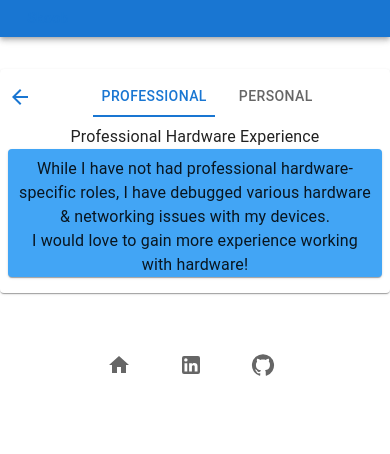
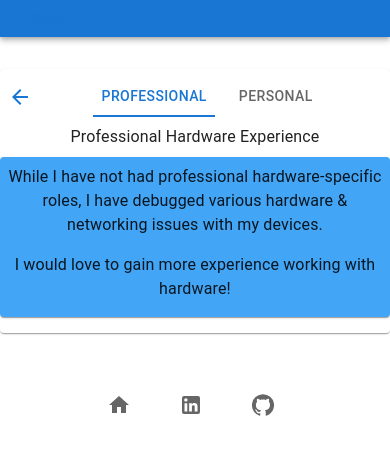
Before and after one commit to skoobydont/portfolio, a React (Create React App) app: page /portfolio/hardware in a window 390 px wide. Shown: the top 454 px of the page. Built offline with nearby package versions, Linux system fonts and the light colour scheme.

Commit message:
mobile styling + centering with margin: :

```diff
--- a/src/components/professional/ProfessionalHardwareExp.tsx
+++ b/src/components/professional/ProfessionalHardwareExp.tsx
@@ -9,7 +9,9 @@ const useStyles = makeStyles((theme) => ({
   root: {
     display: 'flex',
     flexDirection: 'column',
-    padding: theme.spacing(1),
+    paddingTop: theme.spacing(1),
+    paddingBottom: theme.spacing(1),
+    margin: 'auto',
   },
 }));
 
@@ -18,7 +20,7 @@ const ProfessionalHardwareExp = () => {
 
   return (
     <div data-testid="professionalHardware" className={classes.root}>
-      <Typography>
+      <Typography mb={ 1 }>
         Professional Hardware Experience
       </Typography>
       <ExpRow
@@ -26,7 +28,7 @@ const ProfessionalHardwareExp = () => {
         tech={[]}
       >
         <Typography>While I have not had professional hardware-specific roles, I have debugged various hardware &amp; networking issues with my devices.</Typography>
-        <Typography>I would love to gain more experience working with hardware!</Typography>
+        <Typography mt={ 2 } mb={ 2 }>I would love to gain more experience working with hardware!</Typography>
       </ExpRow>
     </div>
   );
--- a/src/components/professional/ProfessionalSoftwareExp.tsx
+++ b/src/components/professional/ProfessionalSoftwareExp.tsx
@@ -12,7 +12,9 @@ const useStyles = makeStyles((theme) => ({
   root: {
     display: 'flex',
     flexDirection: 'column',
-    padding: theme.spacing(1),
+    paddingTop: theme.spacing(1),
+    paddingBottom: theme.spacing(1),
+    margin: 'auto',
   },
 }));
 
```
